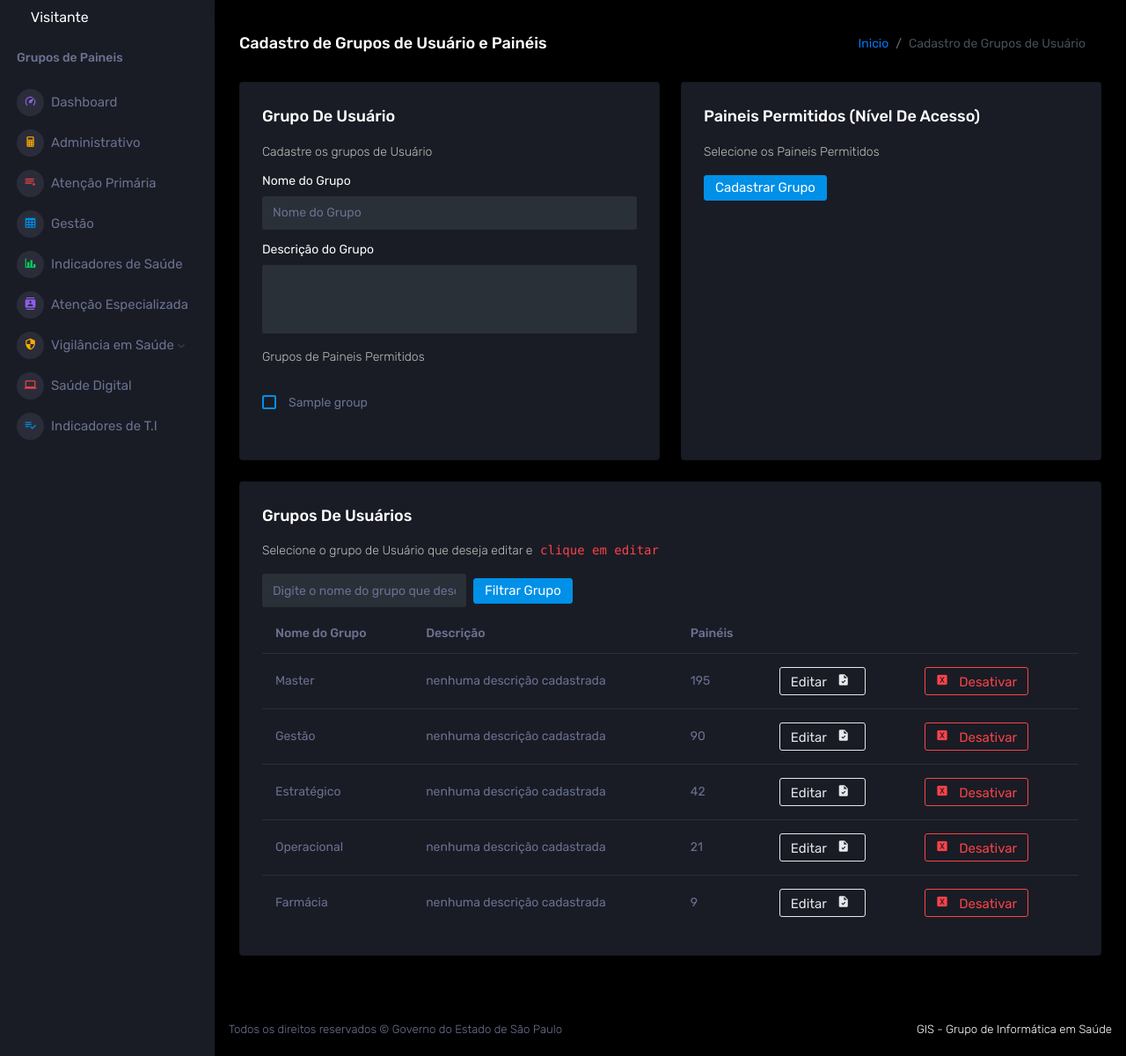
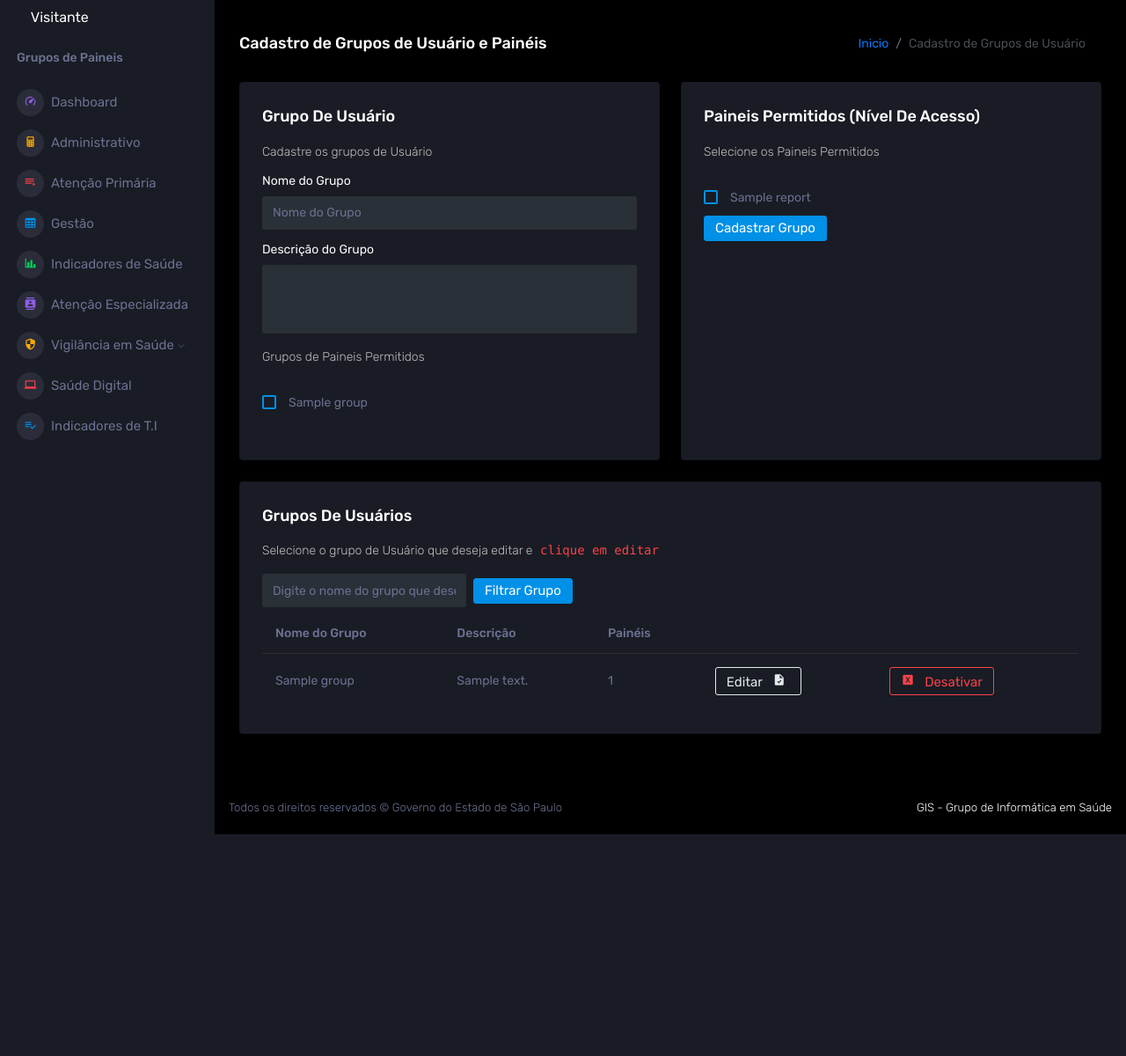
Before and after one commit to Iaguitchu/NiesFront, a FastAPI app: template NiesBack/templates/cadastro-grupos.html in a window 1280 px wide. Shown: the part 70-1270 px from the top of the page at 88% size. After the commit the page ends 1018 px from the top, so only its background shows below. Run offline with FastAPI, Linux system fonts and the light colour scheme; the template is opened without the code that fills it: most values are stand-ins (such as "Sample title", 1, 10 or a date in 2020); parts of the project's set-up code (start-up, migrations or seed data) failed here and were passed over; some libraries are stand-ins or nearby versions.

Commit message:
adicionando lista de grupo de usuários

```diff
--- /dev/null
+++ b/NiesBack/static/assets/js/cadastro-user-group.js
@@ -0,0 +1,57 @@
+  const API_BASE = window.location.origin + "/";
+
+  function getCheckedReportIds() {
+    return Array.from(document.querySelectorAll('input[name="report"]:checked'))
+      .map(i => i.value);
+  }
+
+  // SUBMIT do cadastro de grupo
+  const form = document.getElementById("createGroupForm");
+  form.addEventListener("submit", async (e) => {
+    e.preventDefault();
+
+    const name = document.getElementById("exampleInputUsername1").value.trim();
+    const description = document.getElementById("exampleTextarea1").value.trim();
+    const report_ids = getCheckedReportIds();
+
+    if (!name) {
+      alert("Informe o nome do grupo.");
+      return;
+    }
+
+    const payload = {
+      name,
+      description: description || null,
+      report_ids
+    };
+
+    try {
+      const resp = await fetch(`${API_BASE}user-groups`, {
+        method: "POST",
+        headers: { "Content-Type": "application/json" },
+        credentials: "include",
+        body: JSON.stringify(payload),
+      });
+
+      if (resp.status === 409) {
+        const err = await resp.json().catch(() => ({}));
+        alert(err.detail || "Já existe um grupo com esse nome.");
+        return;
+      }
+      if (!resp.ok) {
+        const err = await resp.json().catch(() => ({}));
+        throw new Error(err.detail || "Erro ao criar o grupo.");
+      }
+
+      // se o response_model não tem id, você pode nem usar o body
+      // const data = await resp.json();
+
+      alert("Grupo criado com sucesso!");
+      // recarrega a página pra refletir o novo grupo
+      setTimeout(() => window.location.reload(), 150);
+
+    } catch (err) {
+      console.error(err);
+      alert(err.message);
+    }
+  });
--- a/NiesBack/templates/cadastro-grupos.html
+++ b/NiesBack/templates/cadastro-grupos.html
@@ -35,7 +35,7 @@
               <h3 class="page-title">Cadastro de Grupos de Usuário e Painéis</h3>
               <nav aria-label="breadcrumb">
                 <ol class="breadcrumb">
-                  <li class="breadcrumb-item"><a href="index.html">Inicio</a></li>
+                  <li class="breadcrumb-item"><a href="/">Inicio</a></li>
                   <li class="breadcrumb-item active" aria-current="page">Cadastro de Grupos de Usuário</li>
                 </ol>
               </nav>
@@ -58,7 +58,7 @@
                       </div>
                       <div class="form-group">
                         <p class="card-description">Grupos de Paineis Permitidos</p>
-                      <form>
+
                         <div class="row">
                             {% for g in groups %}
                               <div class="col-6">
@@ -70,7 +70,7 @@
                               </div>
                             {% endfor %}
                         </div>
-                      </form>
+
                       </div>
                       </form>
                   </div>
@@ -82,13 +82,13 @@
                     <h4 class="card-title">Paineis Permitidos (Nível de Acesso)</h4>
                     <p class="card-description"> Selecione os Paineis Permitidos </p>
                     <div class="form-group">
-                    <form>
+                    <form id="createGroupForm" class="forms-sample">
                         <div class="row">
-                          {% for r in reports_private %}
+                          {% for r in reports %}
                           <div class="col-6">
                             <div class="form-check">
                               <label class="form-check-label">
-                                <input  class="form-check-input" type="checkbox" id = "{{r.id}}" value = "{{r.id}}">
+                                <input  class="form-check-input" type="checkbox" name="report" id = "{{r.id}}" value = "{{r.id}}">
                                   {{r.name}} </label>
                               </div>
                             </div>
@@ -122,41 +122,15 @@
                             </tr>
                           </thead>
                           <tbody>
+                            {%for g in groups%}
                             <tr>
-                              <td>Master</td>
-                              <td>nenhuma descrição cadastrada</td>
-                              <td>195</td>
-                              <td><button type="button" class="btn btn-outline-secondary btn-icon-text"> Editar <i class="mdi mdi-file-check btn-icon-append"></i></button></td>
-                              <td><button type="button" class="btn btn-outline-danger btn-icon-text"><i class="mdi mdi-file-excel-box btn-icon-prepend"></i> Desativar </button></td>
+                                <td>{{g.name}}</td>
+                                <td>{{g.description}}</td>
+                                <td>{{g.total_reports}}</td>
+                                <td><button type="button" class="btn btn-outline-secondary btn-icon-text"> Editar <i class="mdi mdi-file-check btn-icon-append"></i></button></td>
+                                <td><button type="button" class="btn btn-outline-danger btn-icon-text"><i class="mdi mdi-file-excel-box btn-icon-prepend"></i> Desativar </button></td>
                             </tr>
-                            <tr>
-                              <td>Gestão</td>
-                              <td>nenhuma descrição cadastrada</td>
-                              <td>90</td>
-                              <td><button type="button" class="btn btn-outline-secondary btn-icon-text"> Editar <i class="mdi mdi-file-check btn-icon-append"></i></button></td>
-                              <td><button type="button" class="btn btn-outline-danger btn-icon-text"><i class="mdi mdi-file-excel-box btn-icon-prepend"></i> Desativar </button></td>
-                            </tr>
-                            <tr>
-                              <td>Estratégico</td>
-                              <td>nenhuma descrição cadastrada</td>
-                              <td>42</td>
-                              <td><button type="button" class="btn btn-outline-secondary btn-icon-text"> Editar <i class="mdi mdi-file-check btn-icon-append"></i></button></td>
-                              <td><button type="button" class="btn btn-outline-danger btn-icon-text"><i class="mdi mdi-file-excel-box btn-icon-prepend"></i> Desativar </button></td>
-                            </tr>
-                            <tr>
-                              <td>Operacional</td>
-                              <td>nenhuma descrição cadastrada</td>
-                              <td>21</td>
-                              <td><button type="button" class="btn btn-outline-secondary btn-icon-text"> Editar <i class="mdi mdi-file-check btn-icon-append"></i></button></td>
-                              <td><button type="button" class="btn btn-outline-danger btn-icon-text"><i class="mdi mdi-file-excel-box btn-icon-prepend"></i> Desativar </button></td>
-                            </tr>
-                            <tr>
-                              <td>Farmácia</td>
-                              <td>nenhuma descrição cadastrada</td>
-                              <td>9</td>
-                              <td><button type="button" class="btn btn-outline-secondary btn-icon-text"> Editar <i class="mdi mdi-file-check btn-icon-append"></i></button></td>
-                              <td><button type="button" class="btn btn-outline-danger btn-icon-text"><i class="mdi mdi-file-excel-box btn-icon-prepend"></i> Desativar </button></td>
-                            </tr>
+                            {%endfor%}
                           </tbody>
                         </table>
                       </div>
@@ -211,8 +185,7 @@
     <script src="{{ url_for('static', path='assets/js/typeahead.js') }}"></script>
     <script src="{{ url_for('static', path='assets/js/select2.js') }}"></script>
 
-    <!--INICIO JS IA-->
+    <script src="{{ url_for('static', path='assets/js/cadastro-user-group.js') }}"></script>
 
-    <!--FIM JS IA-->
 
 {% endblock %}
```
Also changed, not shown: NiesBack/routers/admin.py (+0 -37 lines), NiesBack/routers/userRegistrationGroup.py (+78 -8 lines).
